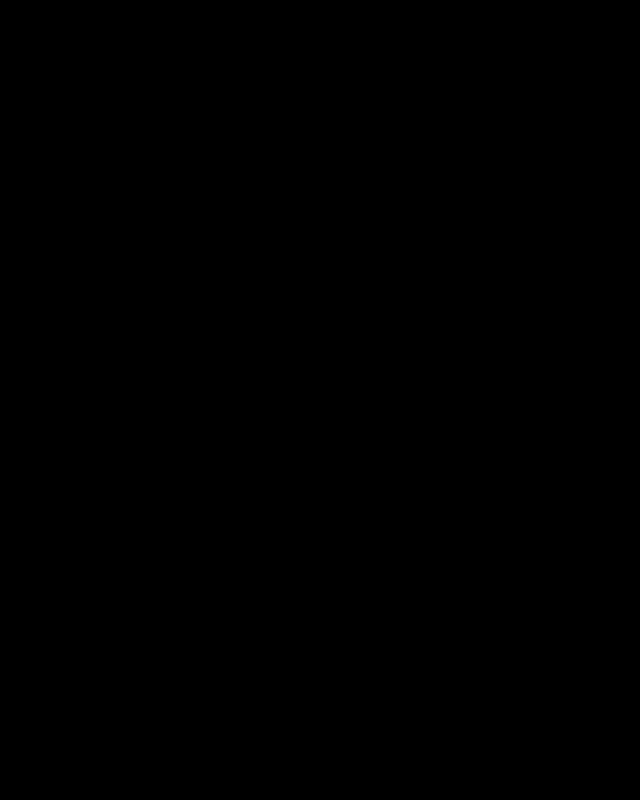
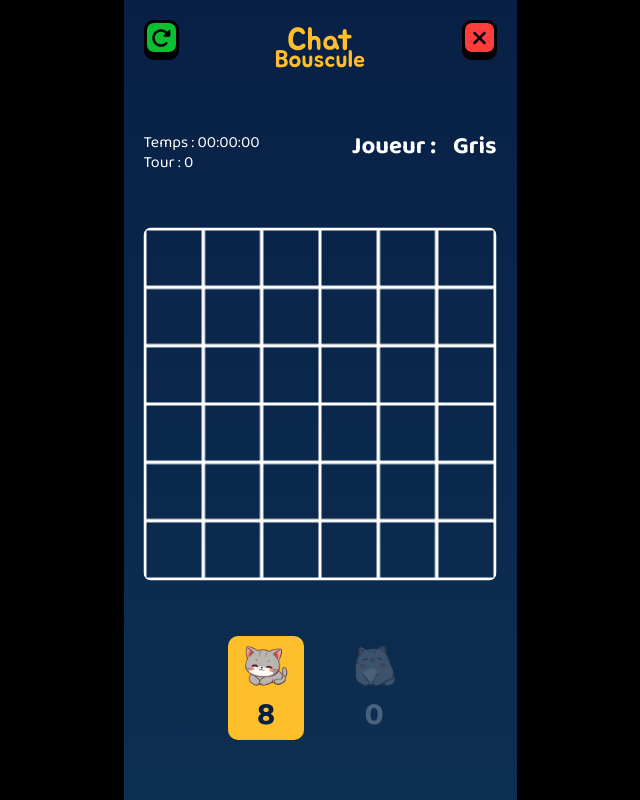
Before and after one commit to mlarmet/chat-bouscule, a React (Vite) app: page /chat-bouscule/jeu in a window 1280 px wide. Before the commit this address had no page. Shown: the whole page, without its empty margins (320-960 px from the left). Built offline with nearby package versions, Linux system fonts and the light colour scheme.

Commit message:
fix: set base url

```diff
--- a/src/objects/Animal/Chat.ts
+++ b/src/objects/Animal/Chat.ts
@@ -2,6 +2,6 @@ import Animal from "./Animal";
 
 export default class Chat extends Animal {
 	constructor(player: PlayerType) {
-		super(player, `assets/sprites/chat_${player}.png`, 2);
+		super(player, `${__BASE_URL__}/assets/sprites/chat_${player}.png`, 2);
 	}
 }
--- a/src/objects/Animal/Chaton.ts
+++ b/src/objects/Animal/Chaton.ts
@@ -2,6 +2,6 @@ import Animal from "./Animal";
 
 export default class Chaton extends Animal {
 	constructor(player: PlayerType) {
-		super(player, `assets/sprites/chaton_${player}.png`, 1);
+		super(player, `${__BASE_URL__}/assets/sprites/chaton_${player}.png`, 1);
 	}
 }
--- a/src/objects/Game/Board.ts
+++ b/src/objects/Game/Board.ts
@@ -25,10 +25,10 @@ export default class Board {
 	// Preload all images at the start
 	private preloadSprites() {
 		const imageSources = [
-			"assets/sprites/chaton_gris.png",
-			"assets/sprites/chaton_jaune.png",
-			"assets/sprites/chat_gris.png",
-			"assets/sprites/chat_jaune.png",
+			__BASE_URL__ + "/assets/sprites/chaton_gris.png",
+			__BASE_URL__ + "/assets/sprites/chaton_jaune.png",
+			__BASE_URL__ + "/assets/sprites/chat_gris.png",
+			__BASE_URL__ + "/assets/sprites/chat_jaune.png",
 		];
 
 		imageSources.forEach((src) => {
@@ -178,7 +178,7 @@ export default class Board {
 	drawAnimal(animal: Animal) {
 		const img = this.getImage(animal.image);
 
-		if (img.complete) {
+		if (img && img.complete) {
 			// Image is loaded, so we can draw it
 			this.offScreenCtx.drawImage(
 				img,
--- a/src/views/Frame/Frame.tsx
+++ b/src/views/Frame/Frame.tsx
@@ -1,4 +1,4 @@
-import { Route, BrowserRouter as Router, Routes } from "react-router-dom";
+import { Navigate, Route, BrowserRouter as Router, Routes } from "react-router-dom";
 
 import Home from "views/Home/Home";
 import Landing from "views/Landing/Landing";
@@ -8,10 +8,11 @@ import "./Frame.scss";
 export default function Frame() {
 	return (
 		<div id="frame" className="noselect">
-			<Router>
+			<Router basename={__BASE_URL__}>
 				<Routes>
 					<Route path="/" element={<Landing />} />
 					<Route path="jeu" element={<Home />}></Route>
+					<Route path="*" element={<Navigate to="/" replace />} />
 				</Routes>
 			</Router>
 		</div>
--- a/src/views/Landing/Landing.tsx
+++ b/src/views/Landing/Landing.tsx
@@ -14,8 +14,8 @@ export default function Landing() {
 	return (
 		<div id="landing" className="view">
 			<img src={background} alt="background-image" id="image" className="decoration" />
-			<img src="assets/sprites/chaton_gris.png" alt="sprite-1" id="sprite1" className="decoration" />
-			<img src="assets/sprites/chaton_jaune.png" alt="sprite-2" id="sprite2" className="decoration" />
+			<img src={__BASE_URL__ + "/assets/sprites/chaton_gris.png"} alt="sprite-1" id="sprite1" className="decoration" />
+			<img src={__BASE_URL__ + "/assets/sprites/chaton_jaune.png"} alt="sprite-2" id="sprite2" className="decoration" />
 
 			<div className="title">
 				<h1>Chat</h1>
--- a/src/vite-env.d.ts
+++ b/src/vite-env.d.ts
@@ -1,4 +1,6 @@
 /// <reference types="vite/client" />
+
+declare const __BASE_URL__: string;
 
 declare const __APP_NAME__: string;
 
--- a/vite.config.ts
+++ b/vite.config.ts
@@ -2,8 +2,11 @@ import react from "@vitejs/plugin-react";
 import { defineConfig } from "vite";
 
 // https://vite.dev/config/
+
+const baseUrl = "/chat-bouscule";
+
 export default defineConfig({
-	base: "/chat-bouscule",
+	base: baseUrl,
 	build: {
 		chunkSizeWarningLimit: 1024,
 	},
@@ -21,6 +24,7 @@ export default defineConfig({
 	},
 
 	define: {
+		__BASE_URL__: JSON.stringify(baseUrl),
 		__APP_NAME__: JSON.stringify("ChatBouscule"),
 
 		__CELL_COUNT__: 6,
```
